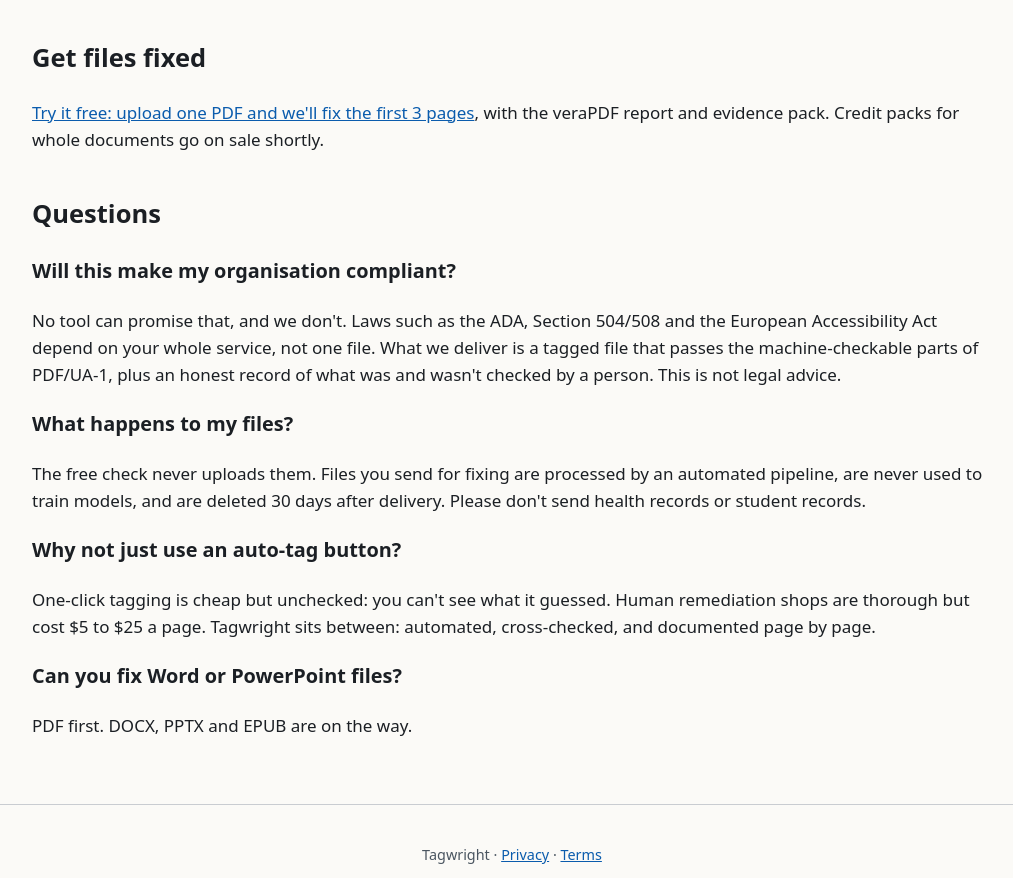
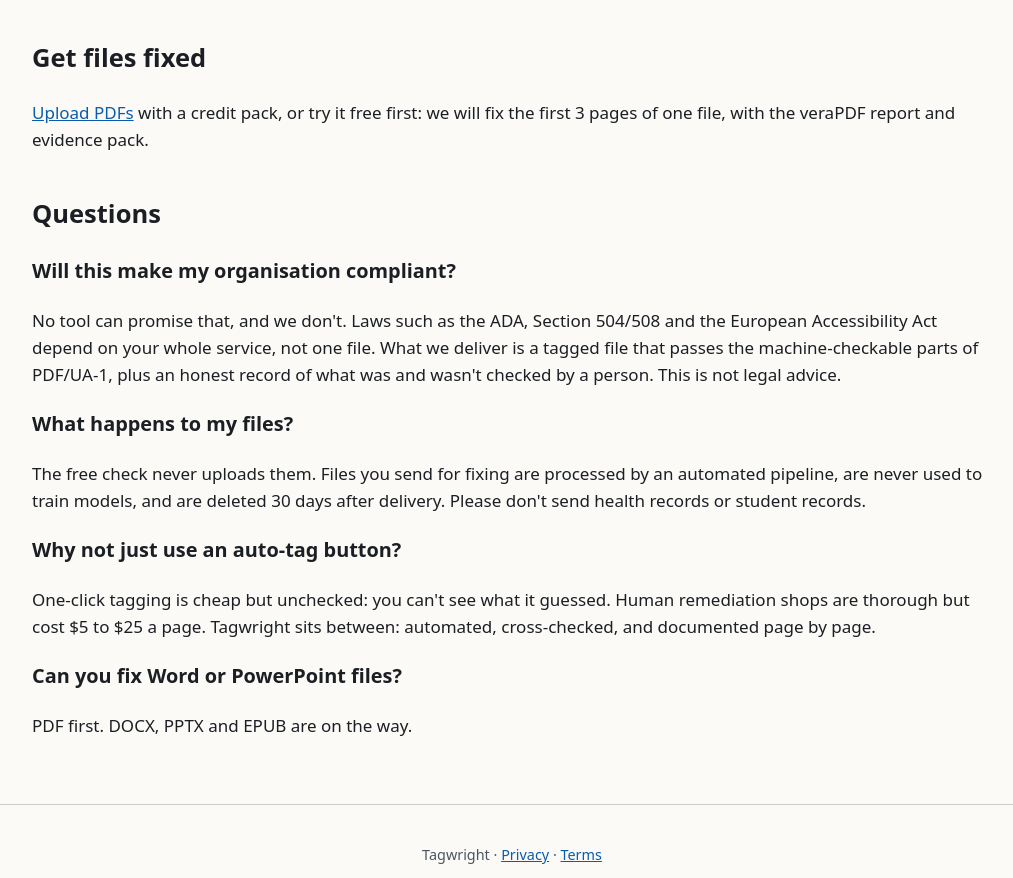
Before and after one commit to beingRealFrank/tagwright, a plain HTML site: page index.html in a window 1280 px wide. Shown: the part 1695-2573 px from the top of the page, without its empty margins (128-1141 px from the left). Drawn offline with Linux system fonts and the light colour scheme.

Commit message:
Order copy: packs are on sale

```diff
--- a/index.html
+++ b/index.html
@@ -72,7 +72,7 @@
 
 <section id="order" aria-labelledby="order-h">
   <h2 id="order-h">Get files fixed</h2>
-  <p><a href="order.html">Try it free: upload one PDF and we'll fix the first 3 pages</a>, with the veraPDF report and evidence pack. Credit packs for whole documents go on sale shortly.</p>
+  <p><a href="order.html">Upload PDFs</a> with a credit pack, or try it free first: we will fix the first 3 pages of one file, with the veraPDF report and evidence pack.</p>
 </section>
 
 <section id="faq" aria-labelledby="faq-h">
```
